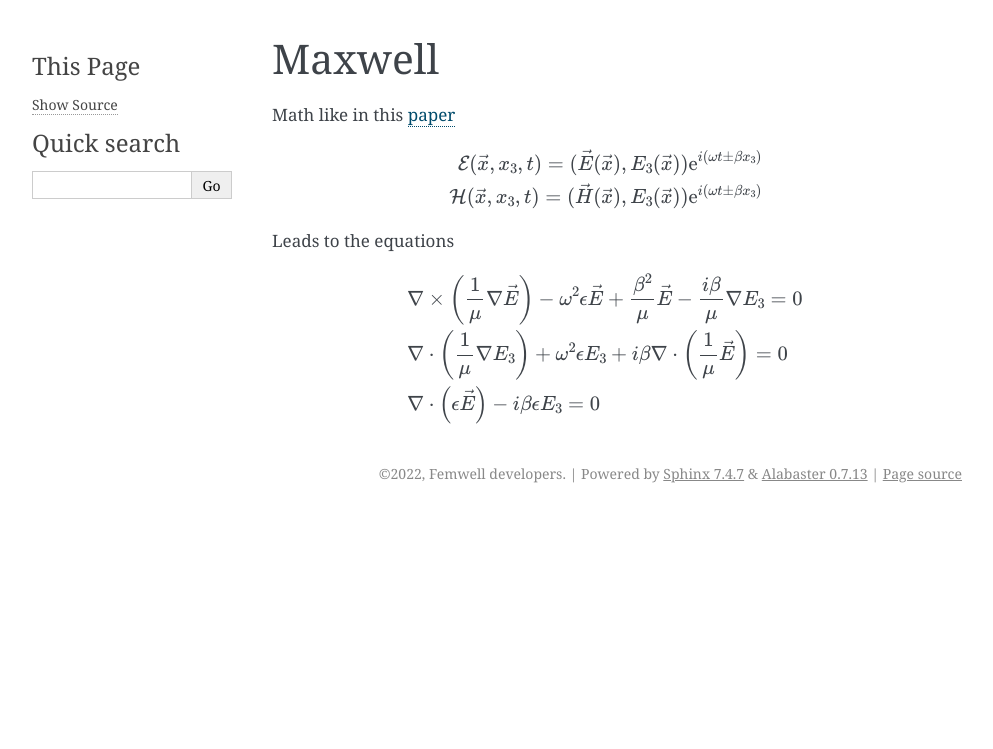
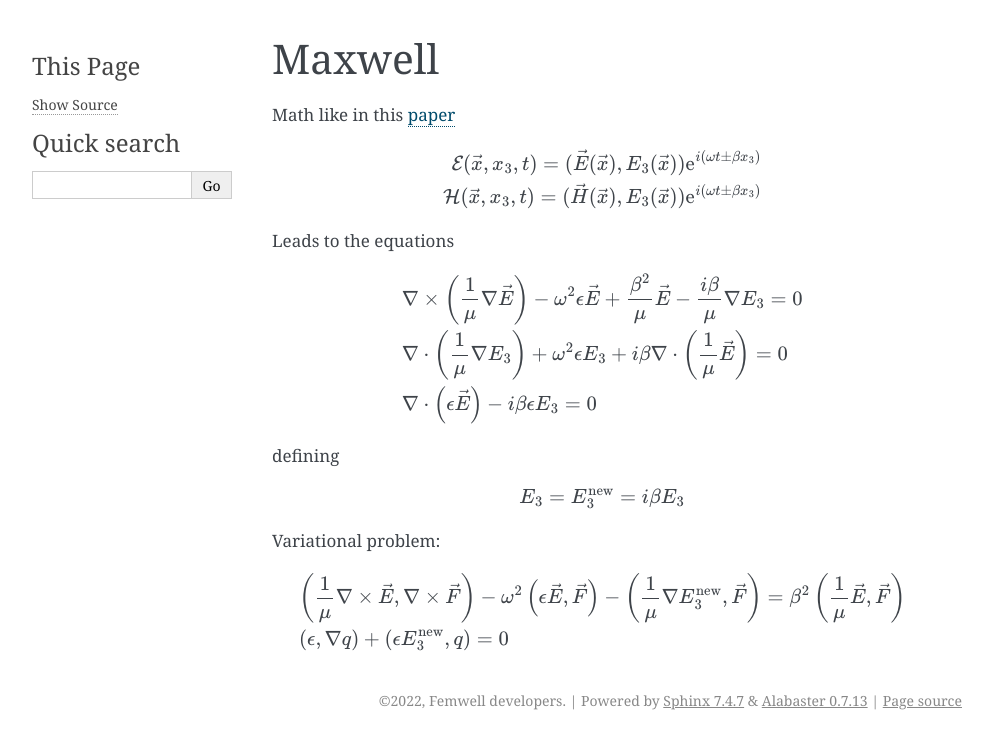
Before and after one commit to HelgeGehring/femwell, a Sphinx documentation site: the page built from docs/source/maxwell.rst, in a window 1280 px wide. Shown: the top 749 px of the page, without its empty margins (148-1141 px from the left). Built offline with Sphinx 7.4.7, drawn with Linux system fonts in a browser that asks for light colours.

Commit message:
weak forms of maxwell equations

```diff
--- a/docs/source/maxwell.rst
+++ b/docs/source/maxwell.rst
@@ -28,3 +28,22 @@ Leads to the equations
     \nabla \cdot \left( \epsilon \vec{E} \right)
     - i \beta \epsilon E_3
     = 0
+
+defining
+
+.. math::
+    E_3 = E_3^{\text{new}} = i \beta E_3
+
+Variational problem:
+
+.. math::
+    &
+    \left( \frac{1}{\mu} \nabla \times \vec{E}, \nabla \times \vec{F} \right)
+    - \omega^2 \left( \epsilon \vec{E}, \vec{F} \right)
+    - \left( \frac{1}{\mu} \nabla E_3^{\text{new}}, \vec{F} \right)
+    =
+    \beta^2 \left( \frac{1}{\mu} \vec{E}, \vec{F} \right)
+
+    &
+    \left( \epsilon, \nabla q \right) + \left( \epsilon E_3^{\text{new}}, q \right)
+    = 0
```
